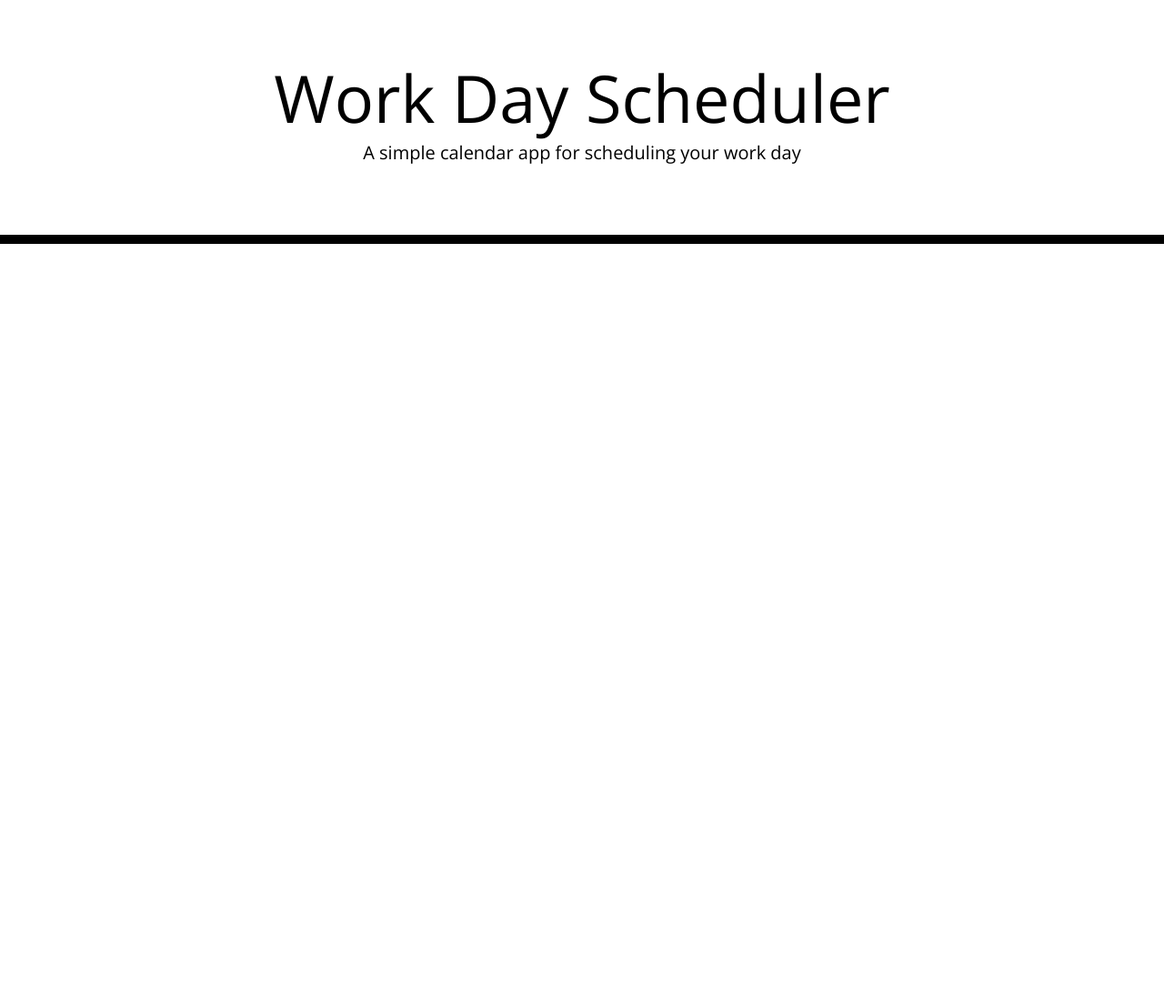
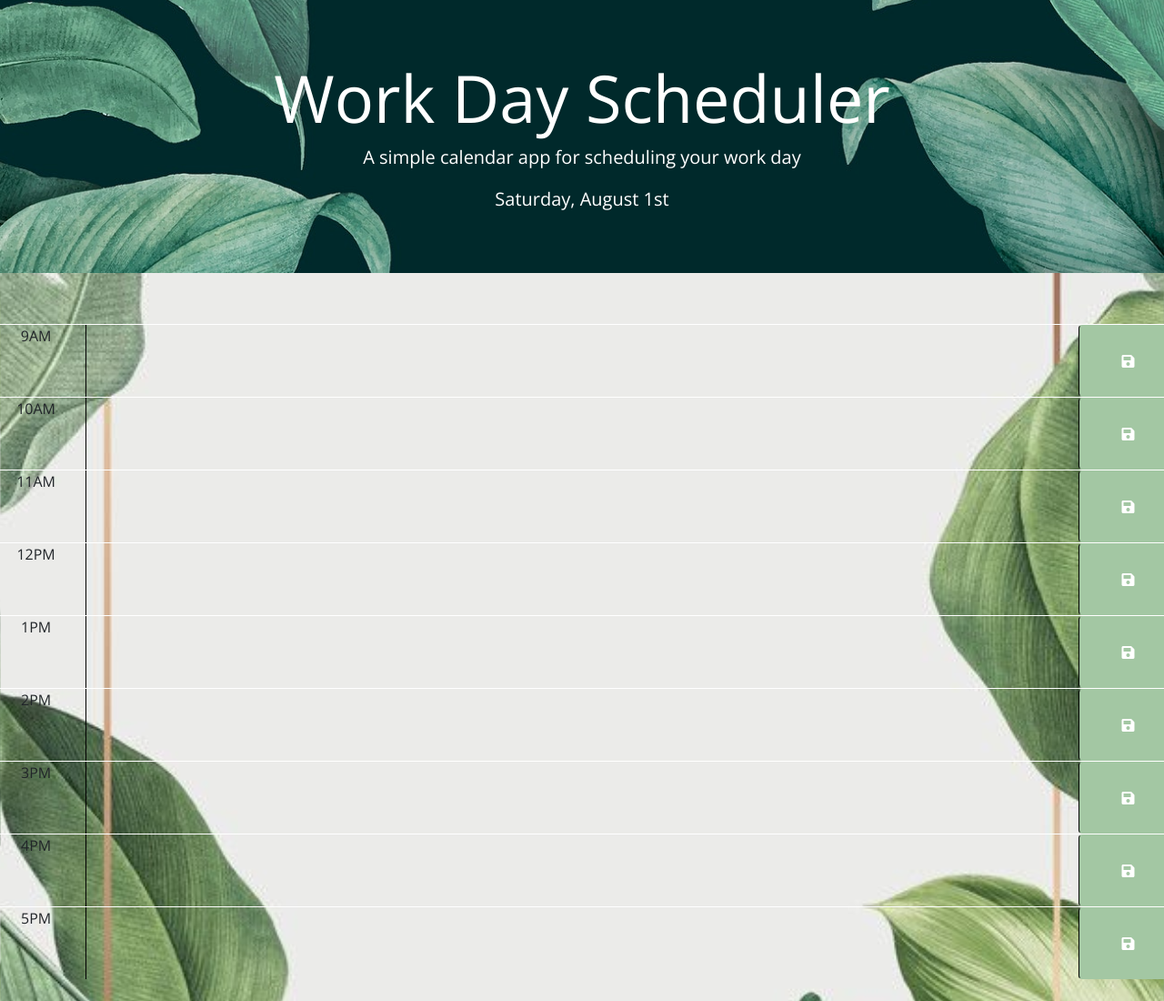
Before and after one commit to Anitta29/05-Day-Planner, a plain HTML site: page index.html in a window 1280 px wide. Shown: the whole page at 91% size. Before the commit the page ends 800 px from the top, so only its background shows below. Drawn offline with nearby package versions, Linux system fonts and the light colour scheme.

Commit message:
updated planner

```diff
--- a/index.html
+++ b/index.html
@@ -23,16 +23,75 @@
   </head>
 
   <body>
-    <header class="jumbotron">
+    <div class="jumbotron">
       <h1 class="display-3">Work Day Scheduler</h1>
       <p class="lead">A simple calendar app for scheduling your work day</p>
       <p id="currentDay" class="lead"></p>
-    </header>
-    <div class="container">
+    </div>
+    <class class="container">
+
+      <div id="hr9" class="row justify-content-center">
+      <div class="col-md-1">9AM</div>
+      <textarea class="col-md-10 reservation"></textarea>
+      <button class="btn saveBtn col-md-1 fas fa-save"></button>
+     </div>
+     <div id="hr10" class="row justify-content-center">
+      <div class="col-md-1">10AM</div>
+      <textarea class="col-md-10 reservation"></textarea>
+      <button class="btn saveBtn col-md-1 fas fa-save"></button>
+     </div>
+     <div id="hr11" class="row justify-content-center">
+      <div class="col-md-1">11AM</div>
+      <textarea class="col-md-10 reservation"></textarea>
+      <button class="btn saveBtn col-md-1 fas fa-save"></button>
+     </div>
+     <div id="hr12" class="row justify-content-center">
+      <div class="col-md-1">12PM</div>
+      <textarea class="col-md-10 reservation"></textarea>
+      <button class="btn saveBtn col-md-1 fas fa-save"></button>
+     </div>
+     <div id="hr1PM" class="row justify-content-center">
+      <div class="col-md-1">1PM</div>
+      <textarea class="col-md-10 reservation"></textarea>
+      <button class="btn saveBtn col-md-1 fas fa-save"></button>
+     </div>
+     <div id="hr2" class="row justify-content-center">
+      <div class="col-md-1">2PM</div>
+      <textarea class="col-md-10 reservation"></textarea>
+      <button class="btn saveBtn col-md-1 fas fa-save"></button>
+     </div>
+     <div id="hr3" class="row justify-content-center">
+      <div class="col-md-1">3PM</div>
+      <textarea class="col-md-10 reservation"></textarea>
+      <button class="btn saveBtn col-md-1 fas fa-save"></button>
+     </div>
+     <div id="hr4" class="row justify-content-center">
+      <div class="col-md-1">4PM</div>
+      <textarea class="col-md-10 reservation"></textarea>
+      <button class="btn saveBtn col-md-1 fas fa-save"></button>
+     </div>
+     <div id="hr5" class="row justify-content-center">
+      <div class="col-md-1">5PM</div>
+      <textarea class="col-md-10 reservation"></textarea>
+      <button class="btn saveBtn col-md-1 fas fa-save"></button>
+     </div>
+
+
+
+
+
+
+
+
+
+
+
+
+
       <!-- Timeblocks go here -->
 
     </div>
-
+    <script> src="https://cdnjs.cloudflare.com/ajax/libs/moment.js/2.27.0/locale/af.min.js"</script>
     <script src="https://code.jquery.com/jquery-3.4.1.min.js"></script>
     <script src="https://cdnjs.cloudflare.com/ajax/libs/moment.js/2.24.0/moment.min.js"></script>
     <script src="./script.js"></script>
--- a/script.js
+++ b/script.js
@@ -1,23 +1,34 @@
-var time = ["9", "10", "11", "12", "13", "14", "15", "16", "17"];
+$(document).ready(function() {
+
+$(".saveBtn").on("click", function() {
+
+    // Grab users input
+var value = $(this).siblings(".reservation").val();
+ //grab the corresponding time
+var time = $(this).parent().attr("id")
+
+
+
+localStorage.setItem(time, value);
+});
 
 
 
 
+// Grab hr and reservation value from local storage and put to page
+$("#hr9 .reservation").val(localStorage.getItem("hr9"))
+$("#hr10 .reservation").val(localStorage.getItem("hr10"))
+$("#hr11 .reservation").val(localStorage.getItem("hr11"))
+$("#hr12 .reservation").val(localStorage.getItem("hr12"))
+$("#hr1 .reservation").val(localStorage.getItem("hr1"))
+$("#hr2 .reservation").val(localStorage.getItem("hr2"))
+$("#hr3 .reservation").val(localStorage.getItem("hr3"))
+$("#hr4 .reservation").val(localStorage.getItem("hr4"))
+$("#hr5 .reservation").val(localStorage.getItem("hr5"))
+
+
+$("#currentDay").text(moment().format("dddd, MMMM Do"));
 
 
 
-
-
-
-// $.each(time, function (index, value) {
-//     var inputGroup = $('<div class="input-group mb-3" style="width:50%"><div class="input-group-prepend"><span class="input-group-text"></span></div><input type="text" class="form-control" aria-label="Amount (to the nearest dollar)"><button>Save</button></div>')
-//     $(".container").append(inputGroup)
-
-//   });
-//   $("button").on("click", function() {
-//     console.log("button-click")
-// var elem = $(this)
-//     console.log(elem)
-//     elem
-
-//      })
+})
--- a/style.css
+++ b/style.css
@@ -1,7 +1,12 @@
 body {
   font-family: 'Open Sans', sans-serif;
   font-size: 16px;
-  line-height: 1;
+
+  background-image: url(leaves.jpg);
+  background-position: center;
+  background-size: 100%;
+
+
 }
 
 textarea{
@@ -15,10 +20,21 @@ textarea{
 
 .jumbotron {
   text-align: center;
-  background-color: transparent;
-  color: black;
+  color: white;
   border-radius: 0;
-  border-bottom: 10px solid black;
+  background-image: url(tropical.jpg);
+  background-position: center;
+  height:300px;
+  background-repeat: no-repeat;
+  background-size: cover;
+  max-width: 100%;
+
+
+}
+
+.container {
+  margin-top: auto;
+  padding-top: 0%;
 }
 
 .description{
@@ -37,6 +53,8 @@ textarea{
   white-space: pre-wrap;
   height: 80px;
   border-top: 1px solid white;;
+
+
 }
 
 .hour {
@@ -64,7 +82,7 @@ textarea{
   border-left: 1px solid black;
   border-top-right-radius: 15px;
   border-bottom-right-radius: 15px;
-  background-color: #06AED5;
+  background-color: rgb(163, 199, 163);
   color: white;
 }
 
@@ -72,8 +90,3 @@ textarea{
   font-size: 20px;
   transition: all .3s ease-in-out;
 }
-
-.input-group-prepend {
-  color:skyblue
-  size: 30px;
-}
```
Also changed, not shown: leaves.jpg (added), tropical.jpg (added), 1 other file.
